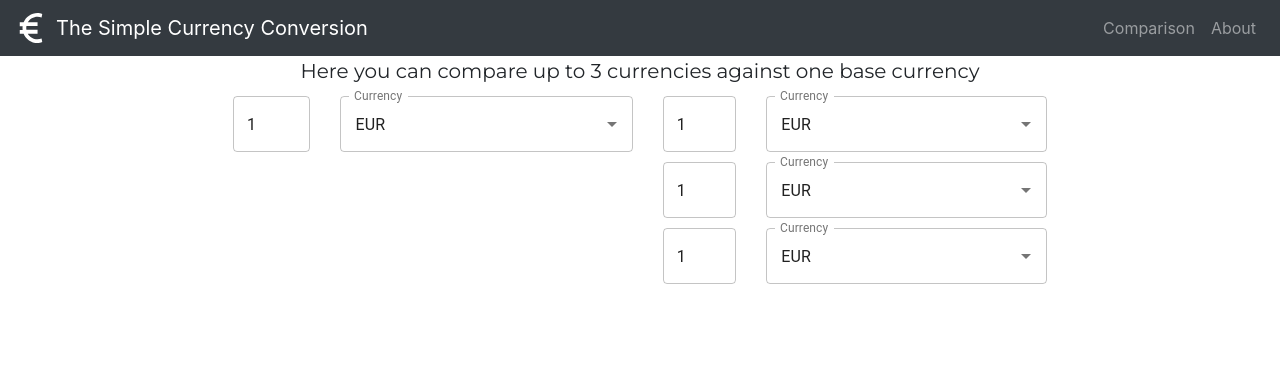
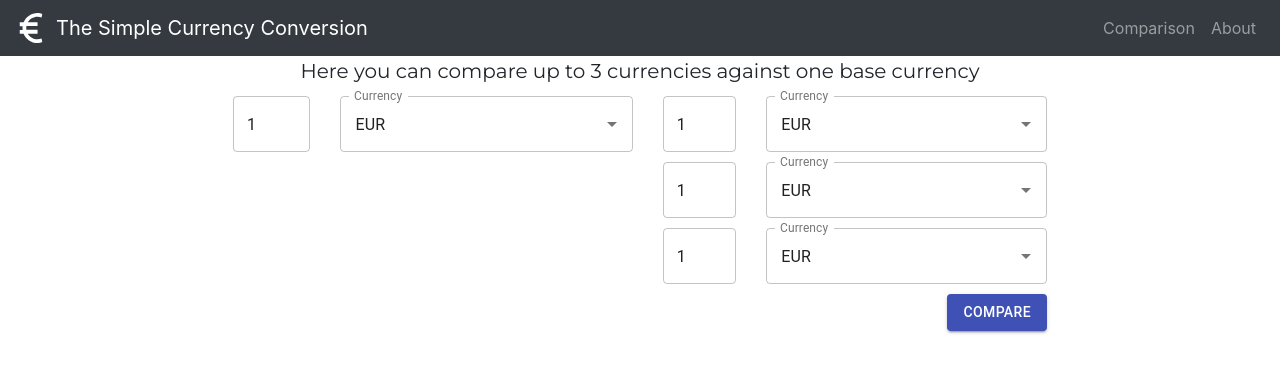
Before and after one commit to Floatjitsu/The-Simple-Currency-Conversion, a React (Create React App) app: page /comparison in a window 1280 px wide. Shown: the top 372 px of the page. Built offline with nearby package versions, Linux system fonts and the light colour scheme.

Commit message:
Added compare button to comparison container

```diff
--- a/src/components/CurrencyComparison.js
+++ b/src/components/CurrencyComparison.js
@@ -1,9 +1,10 @@
 import React from 'react';
 import CurrencyInput from './CurrencyInput';
+import Button from '@material-ui/core/Button';
 
 function CurrencyComparison() {
 	return (
-		<div>
+		<div style={{display:'inline-flex', flexDirection:'column'}}>
 			<div className='CurrencyComparisonInfoTitle'>
 				Here you can compare up to 3 currencies against one base currency
 			</div>
@@ -16,26 +17,35 @@ function CurrencyComparison() {
 					currencyValueInputChangeCallBack={null}/>
 				<div className='ComparedCurrencies'>
 					<CurrencyInput
-						readOnly={false}
+						readOnly={true}
 						currencyValue={1}
 						defaultValue={'EUR'}
 						currencyNameInputChangeCallBack={null}
 						currencyValueInputChangeCallBack={null}/>
 					<div style={{marginTop:10}}/>
 					<CurrencyInput
-						readOnly={false}
+						readOnly={true}
 						currencyValue={1}
 						defaultValue={'EUR'}
 						currencyNameInputChangeCallBack={null}
 						currencyValueInputChangeCallBack={null}/>
 					<div style={{marginTop:10}}/>
 					<CurrencyInput
-						readOnly={false}
+						readOnly={true}
 						currencyValue={1}
 						defaultValue={'EUR'}
 						currencyNameInputChangeCallBack={null}
 						currencyValueInputChangeCallBack={null}/>
+					<div style={{marginTop:10}}/>
 				</div>
+			</div>
+			<div style={{alignSelf:'flex-end'}}>
+				<Button
+					variant='contained'
+					color='primary'
+					style={{marginRight: 15}}>
+					Compare
+				</Button>
 			</div>
 		</div>
 	);
```
